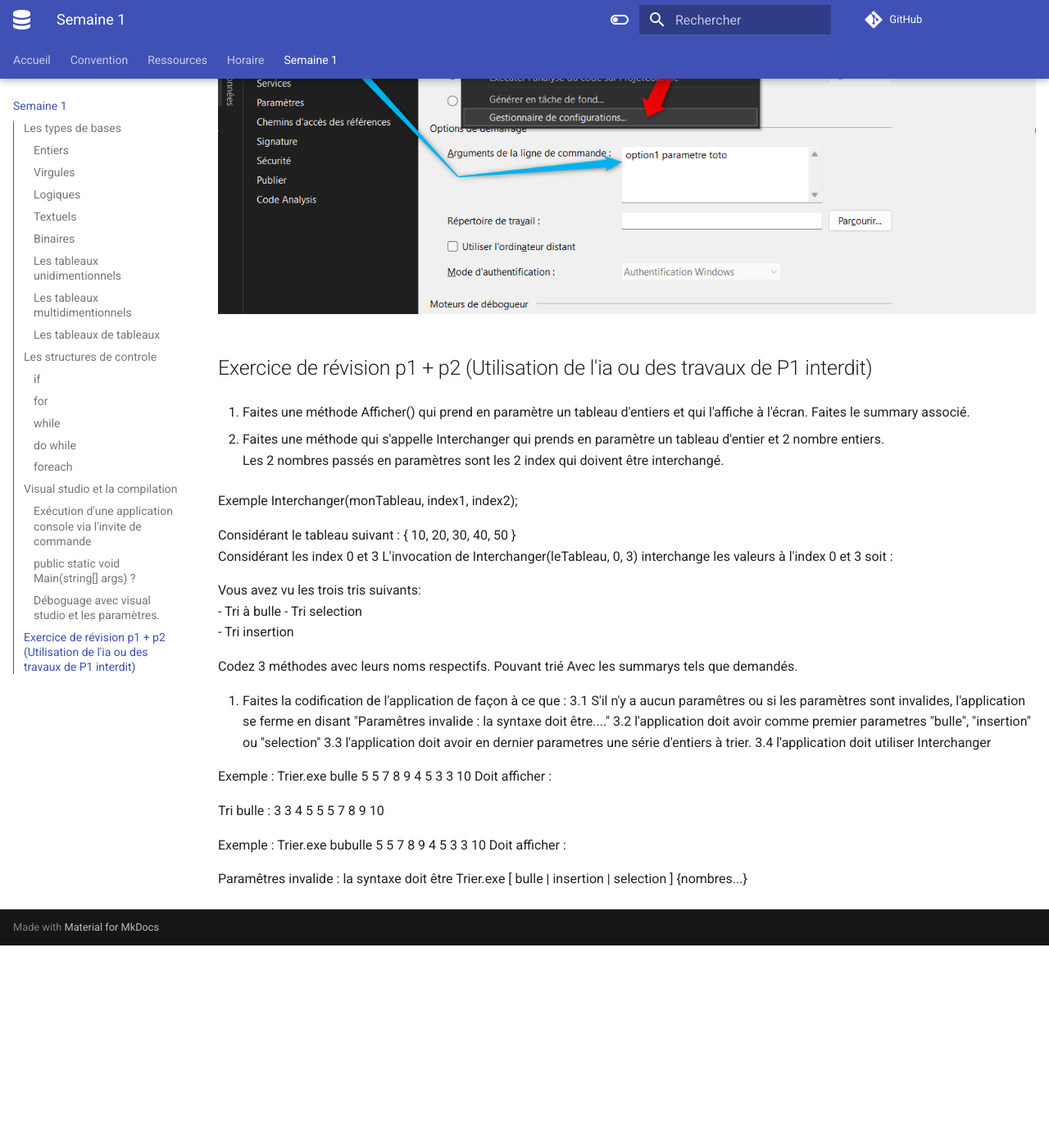
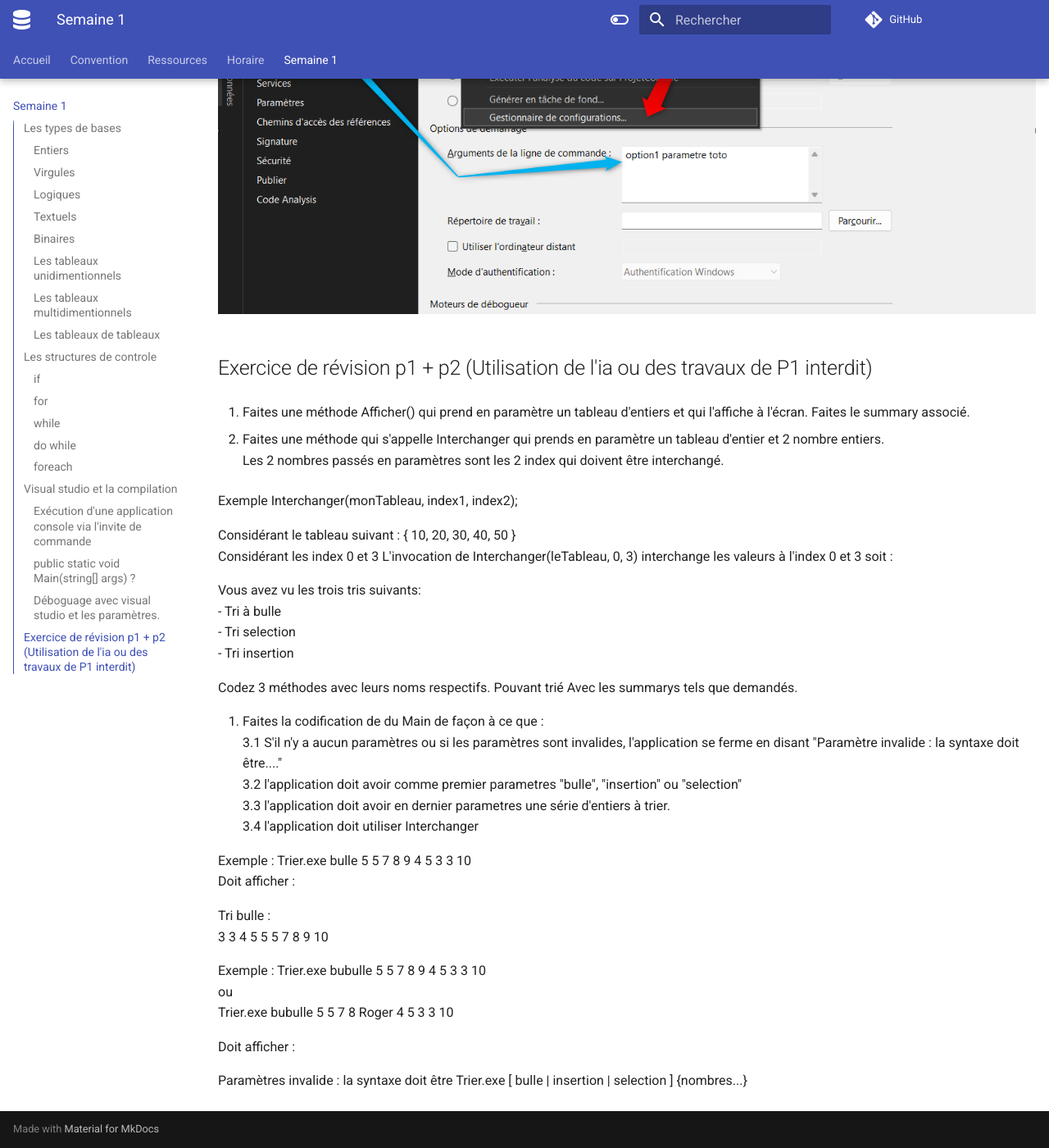
Before and after one commit to TousignantSimon-P2/TousignantSimon-P2.github.io, an MkDocs documentation site: the page built from docs/notes_de_cours/Semaine_1.md, in a window 1280 px wide and 1400 px high, scrolled down 5834 px. Shown: the whole window at 82% size. Built offline with MkDocs 1.6.1 and Material for MkDocs 9.7.7, drawn with Linux system fonts in a browser that asks for light colours; comment, search, counter and statistics services are not loaded; before the commit the page ends 6987 px from its top, so only the background shows below that; some of the changed text lies outside the part shown.

Commit message:
Modification de formatage

```diff
--- a/docs/notes_de_cours/Semaine_1.md
+++ b/docs/notes_de_cours/Semaine_1.md
@@ -182,8 +182,8 @@
 
 Codez 3 méthodes avec leurs noms respectifs. Pouvant trié Avec les summarys tels que demandés.
 
-3. Faites la codification de l'application de façon à ce que :
-3.1 S'il n'y a aucun paramêtres ou si les paramètres sont invalides, l'application se ferme en disant "Paramêtres invalide : la syntaxe doit être...."
+3. Faites la codification de du Main de façon à ce que :
+3.1 S'il n'y a aucun paramètres ou si les paramètres sont invalides, l'application se ferme en disant "Paramètre invalide : la syntaxe doit être...."
 3.2 l'application doit avoir comme premier parametres "bulle", "insertion" ou "selection"
 3.3 l'application doit avoir en dernier parametres une série d'entiers à trier.
 3.4 l'application doit utiliser Interchanger
@@ -195,6 +195,9 @@
 3 3 4 5 5 5 7 8 9 10
 
 Exemple : Trier.exe bubulle 5 5 7 8 9 4 5 3 3 10
+ou
+Trier.exe bubulle 5 5 7 8 Roger 4 5 3 3 10
+
 Doit afficher :
 
-Paramêtres invalide : la syntaxe doit être Trier.exe [ bulle | insertion | selection ] {nombres...}
+Paramètres invalide : la syntaxe doit être Trier.exe [ bulle | insertion | selection ] {nombres...}
```
Also changed, not shown: other parts of docs/notes_de_cours/Semaine_1.md (+5 -5 lines).
